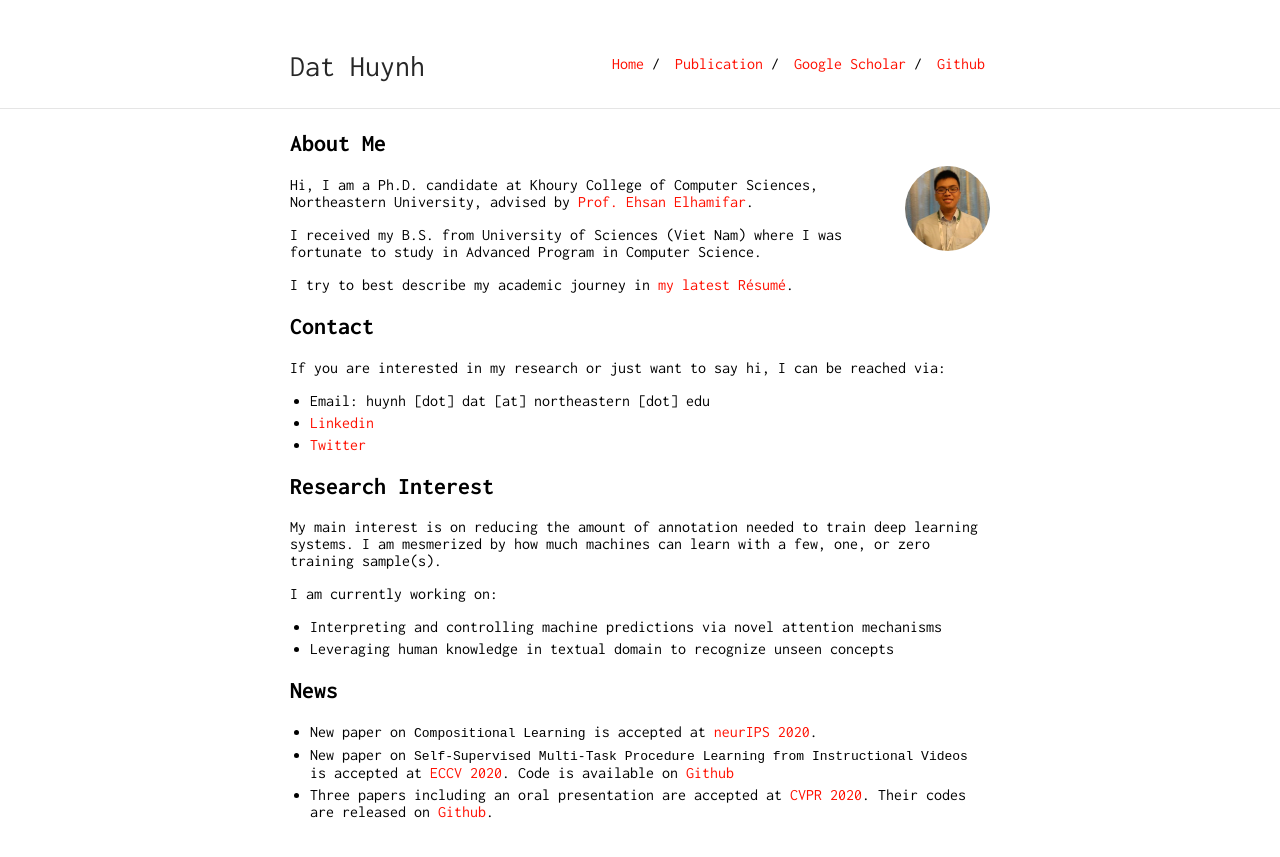
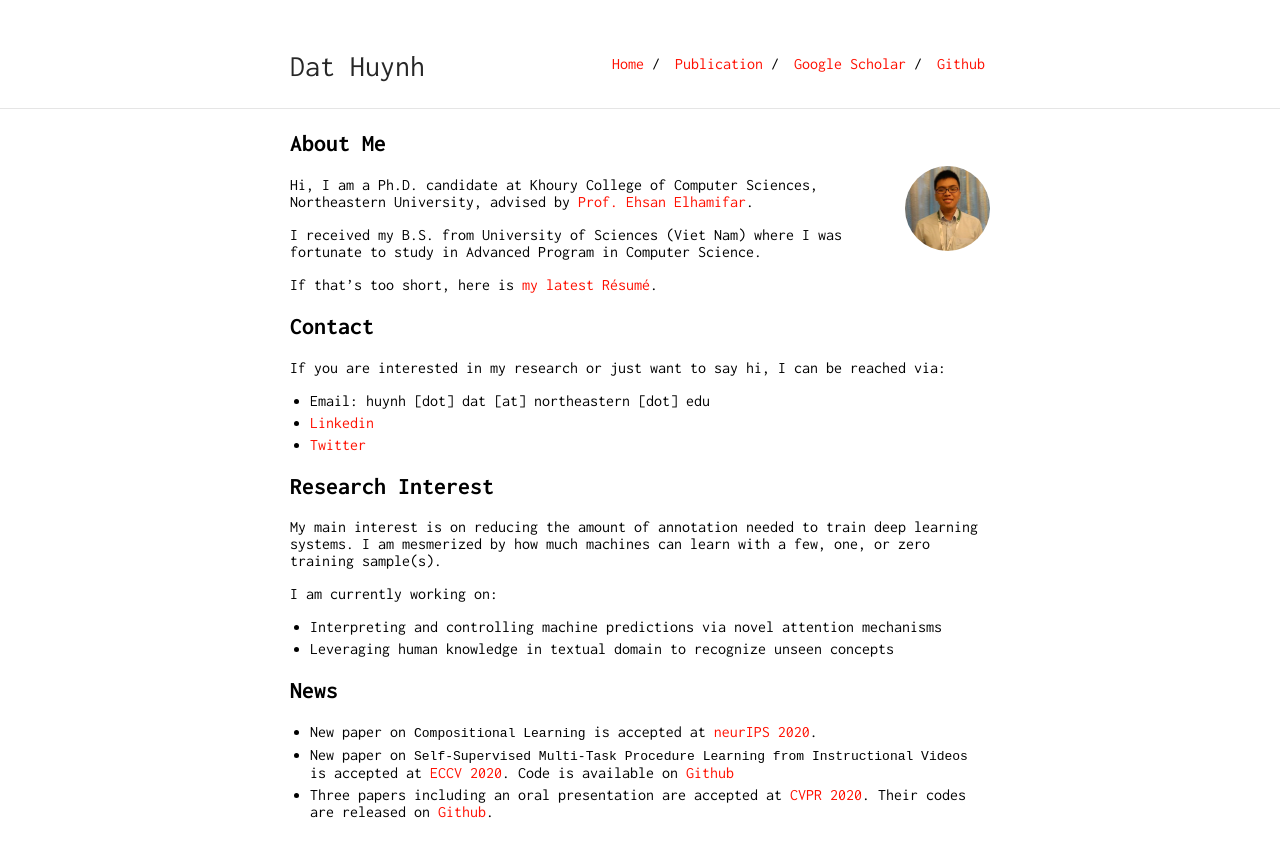
Before and after one commit to ZiweiXU/hbdat.github.io, a Jekyll site: the page built from index.md, in a window 1280 px wide. Shown: the top 857 px of the page. Built offline with Jekyll 4.4.1, drawn with Linux system fonts in a browser that asks for light colours.

Commit message:
intro resume

```diff
--- a/index.md
+++ b/index.md
@@ -11,7 +11,7 @@ Hi, I am a Ph.D. candidate at Khoury College of Computer Sciences, Northeastern
 
 I received my B.S. from University of Sciences (Viet Nam) where I was fortunate to study in Advanced Program in Computer Science.
 
-I try to best describe my academic journey in [my latest Résumé](/resume/resume_Dat.pdf).
+If that's too short, here is [my latest Résumé](/resume/resume_Dat.pdf).
 
 ## Contact
 If you are interested in my research or just want to say hi, I can be reached via:
```
Also changed, not shown: publication.md (+1 -1 lines).
